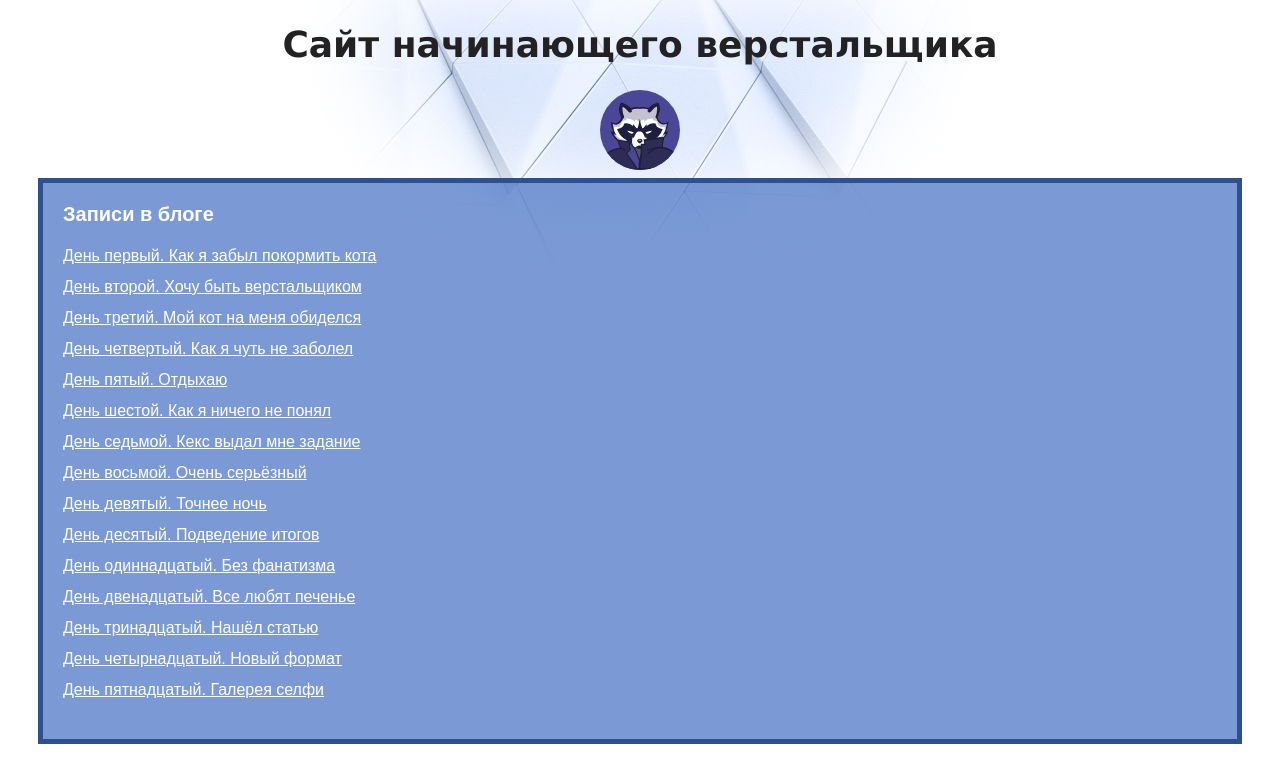
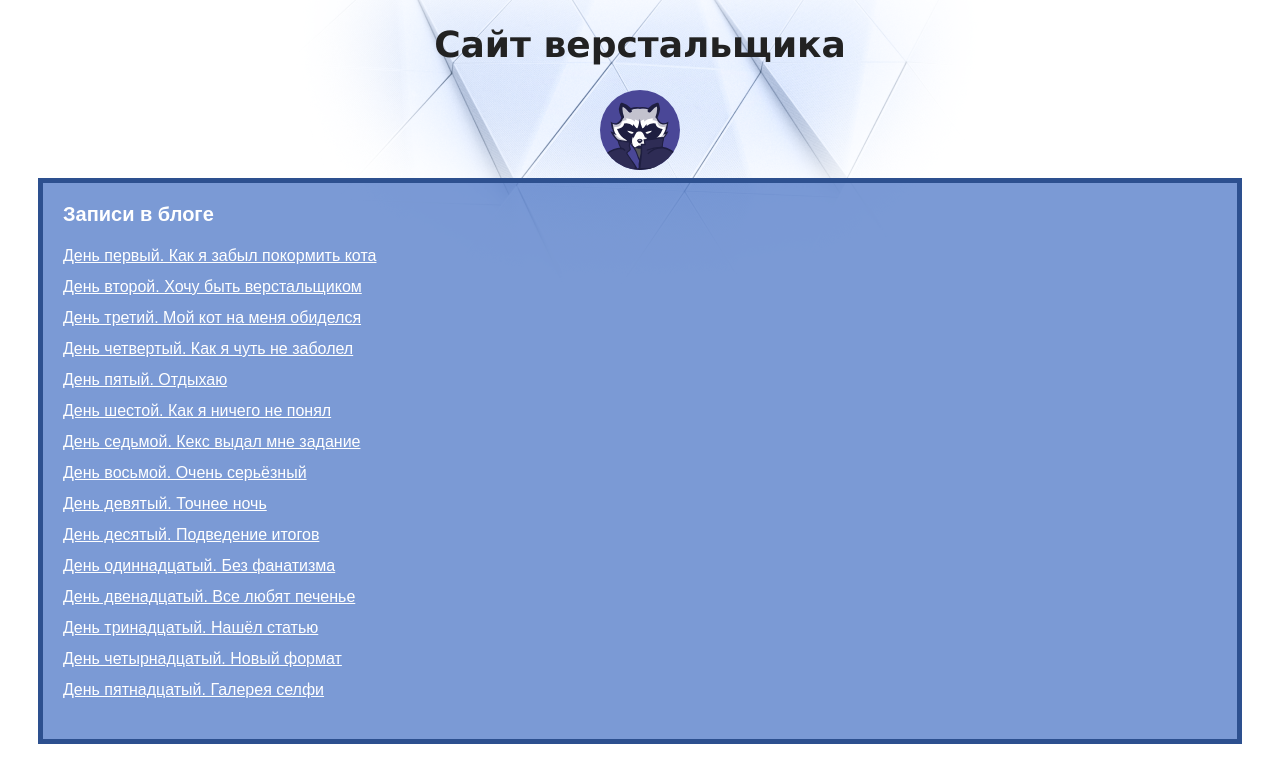
Before and after one commit to DenKur/SiteHtmlAcademy, a plain HTML site: page index.html in a window 1280 px wide. Shown: the top 771 px of the page. Drawn offline with Linux system fonts and the light colour scheme.

Commit message:
Изменение заголовка

```diff
--- a/index.html
+++ b/index.html
@@ -7,7 +7,7 @@
   </head>
   <body>
     <header>
-      <h1 class="page-title">Сайт начинающего верстальщика</h1>
+      <h1 class="page-title">Сайт верстальщика</h1>
     </header>
     <main>
       <div class="avatar-container">
```
